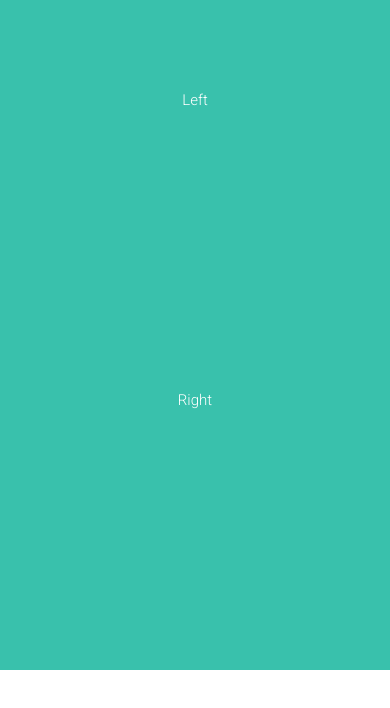
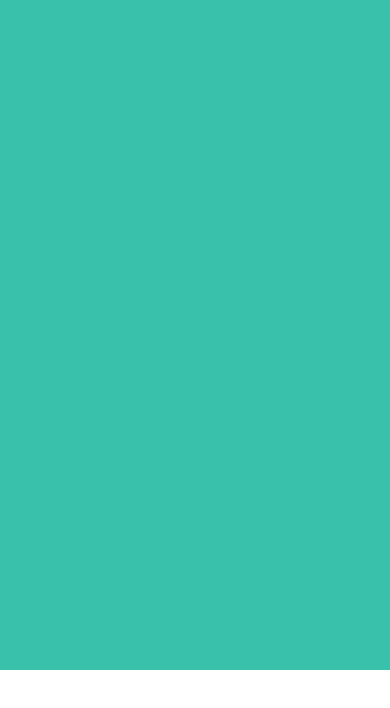
Before and after one commit to mhallcouk/react-mhallcouk, a React (Create React App) app: page / in a window 390 px wide. Shown: the part 300-1008 px from the top of the page. Before the commit the page ends 970 px from the top, so only its background shows below. Built offline with nearby package versions, Linux system fonts and the light colour scheme.

Commit message:
Showcase props added

```diff
--- a/src/components/option1.js
+++ b/src/components/option1.js
@@ -16,7 +16,12 @@ class Option1 extends Component {
       <div className="content">
         <SectionHeader header="Showcase." />
         <div className="container">
-          <Showcase />
+          <Showcase
+            picture1=""
+            picture2=""
+            text=""
+            logo=""
+            link=""/>
         </div>
       </div>
     );
--- a/src/components/showcase.js
+++ b/src/components/showcase.js
@@ -7,12 +7,22 @@ class Showcase extends Component {
 
   render(){
     return(
-      <div className="row showcase">
-        <div className="left-div col-md-6">
-          Left
+      <div>
+        <div className="row showcase">
+          <div className="left-div col-md-6">
+            {this.props.picture1}
+          </div>
+          <div className="right-div col-md-6">
+            {this.props.picture2}
+          </div>
         </div>
-        <div className="right-div col-md-6">
-          Right
+        <div className="row showcase">
+          <div className="left-div col-md-6">
+            {this.props.text}
+          </div>
+          <div className="right-div col-md-6">
+            {this.props.link}
+          </div>
         </div>
       </div>
     );
```
